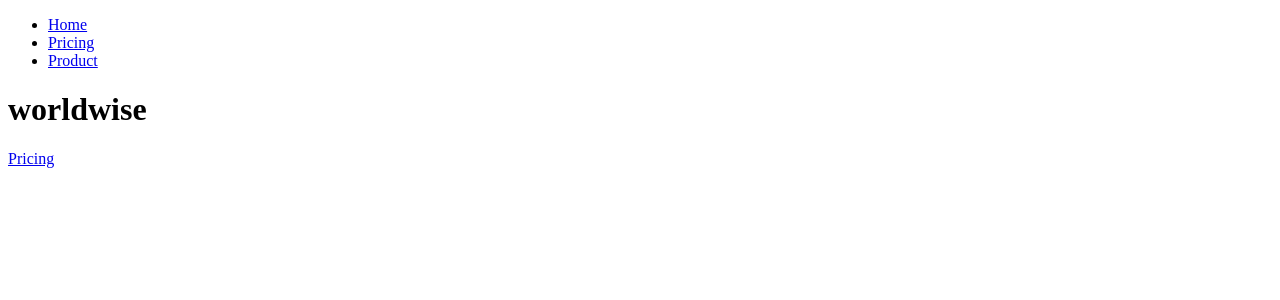
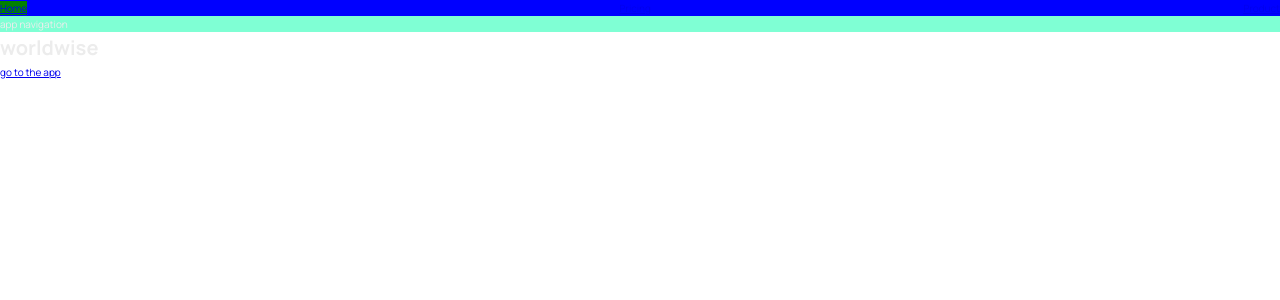
Before and after one commit to gayatrijha/worldwise, a React (Vite) app: page / in a window 1280 px wide. Shown: the top 300 px of the page. Built offline with nearby package versions, Linux system fonts and the light colour scheme.

Commit message:
module.css

```diff
--- a/src/App.jsx
+++ b/src/App.jsx
@@ -5,6 +5,7 @@
 import Pricing from "./pages/Pricing";
 import Homepage from "./pages/Homepage";
 import PageNotFound from "./pages/PageNotFound";
+import AppLayout from "./pages/AppLayout";
 
 const App = () => {
   return (
@@ -14,6 +15,7 @@
           <Route path="/" element={<Homepage />} />
           <Route path="product" element={<Product />} />
           <Route path="pricing" element={<Pricing />} />
+          <Route path="app" element={<AppLayout />} />
           <Route path="*" element={<PageNotFound />} />
         </Routes>
       </BrowserRouter>
--- /dev/null
+++ b/src/components/AppNav.jsx
@@ -0,0 +1,7 @@
+import React from "react";
+import styles from "./AppNav.module.css";
+const AppNav = () => {
+  return <nav className={styles.nav}>app navigation </nav>;
+};
+
+export default AppNav;
--- /dev/null
+++ b/src/components/AppNav.module.css
@@ -0,0 +1,3 @@
+.nav {
+  background-color: aquamarine;
+}
--- a/src/components/PageNav.jsx
+++ b/src/components/PageNav.jsx
@@ -1,9 +1,9 @@
 import React from "react";
 import { NavLink } from "react-router-dom";
-
+import styles from "./PageNav.module.css";
 const PageNav = () => {
   return (
-    <nav>
+    <nav className={styles.nav}>
       <ul>
         <li>
           <NavLink to="/">Home</NavLink>
--- /dev/null
+++ b/src/components/PageNav.module.css
@@ -0,0 +1,16 @@
+.nav {
+  background-color: blue;
+}
+
+.nav ul {
+  list-style: none;
+  display: flex;
+  justify-content: space-between;
+}
+
+.nav :global(.active) {
+  background-color: green;
+}
+/* :global(.test) {
+  background-color: rgb(226, 43, 43);
+} */
--- a/src/index.css
+++ b/src/index.css
@@ -0,0 +1,78 @@
+/* Taken from getting started guide at: https://leafletjs.com/examples/quick-start/ */
+@import "https://unpkg.com/leaflet@1.7.1/dist/leaflet.css";
+@import "https://fonts.googleapis.com/css2?family=Manrope:wght@400;600;700;800&display=swap";
+
+/* These CSS variables are global, so they are available in all CSS modules */
+:root {
+  --color-brand--1: #ffb545;
+  --color-brand--2: #00c46a;
+
+  --color-dark--0: #242a2e;
+  --color-dark--1: #2d3439;
+  --color-dark--2: #42484d;
+  --color-light--1: #aaa;
+  --color-light--2: #ececec;
+  --color-light--3: #d6dee0;
+}
+
+* {
+  margin: 0;
+  padding: 0;
+  box-sizing: inherit;
+}
+
+html {
+  font-size: 62.5%;
+  box-sizing: border-box;
+}
+
+body {
+  font-family: "Manrope", sans-serif;
+  color: var(--color-light--2);
+  font-weight: 400;
+  line-height: 1.6;
+}
+
+label {
+  font-size: 1.6rem;
+  font-weight: 600;
+}
+
+input,
+textarea {
+  width: 100%;
+  padding: 0.8rem 1.2rem;
+  font-family: inherit;
+  font-size: 1.6rem;
+  border: none;
+  border-radius: 5px;
+  background-color: var(--color-light--3);
+  transition: all 0.2s;
+}
+
+input:focus {
+  outline: none;
+  background-color: #fff;
+}
+
+.cta:link,
+.cta:visited {
+  display: inline-block;
+  background-color: var(--color-brand--2);
+  color: var(--color-dark--1);
+  text-transform: uppercase;
+  text-decoration: none;
+  font-size: 1.6rem;
+  font-weight: 600;
+  padding: 1rem 3rem;
+  border-radius: 5px;
+}
+
+/*
+"importCSSModule": {
+    "prefix": "csm",
+    "scope": "javascript,typescript,javascriptreact",
+    "body": ["import styles from './${TM_FILENAME_BASE}.module.css'"],
+    "description": "Import CSS Module as `styles`"
+  },
+*/
--- a/src/main.jsx
+++ b/src/main.jsx
@@ -1,6 +1,7 @@
 import React from "react";
 import ReactDOM from "react-dom/client";
 import App from "./App";
+import "./index.css";
 ReactDOM.createRoot(document.getElementById("root")).render(
   <React.StrictMode>
     <App />
--- /dev/null
+++ b/src/pages/AppLayout.jsx
@@ -0,0 +1,12 @@
+import React from "react";
+import AppNav from "../components/AppNav";
+
+const AppLayout = () => {
+  return (
+    <div>
+      <AppNav />
+    </div>
+  );
+};
+
+export default AppLayout;
--- a/src/pages/Homepage.jsx
+++ b/src/pages/Homepage.jsx
@@ -1,13 +1,15 @@
 import React from "react";
 import { Link } from "react-router-dom";
 import PageNav from "../components/PageNav";
+import AppNav from "../components/AppNav";
 
 const Homepage = () => {
   return (
     <div>
       <PageNav />
+      <AppNav />
       <h1>worldwise</h1>
-      <Link to="/pricing">Pricing</Link>
+      <Link to="/app">go to the app</Link>
     </div>
   );
 };
```
